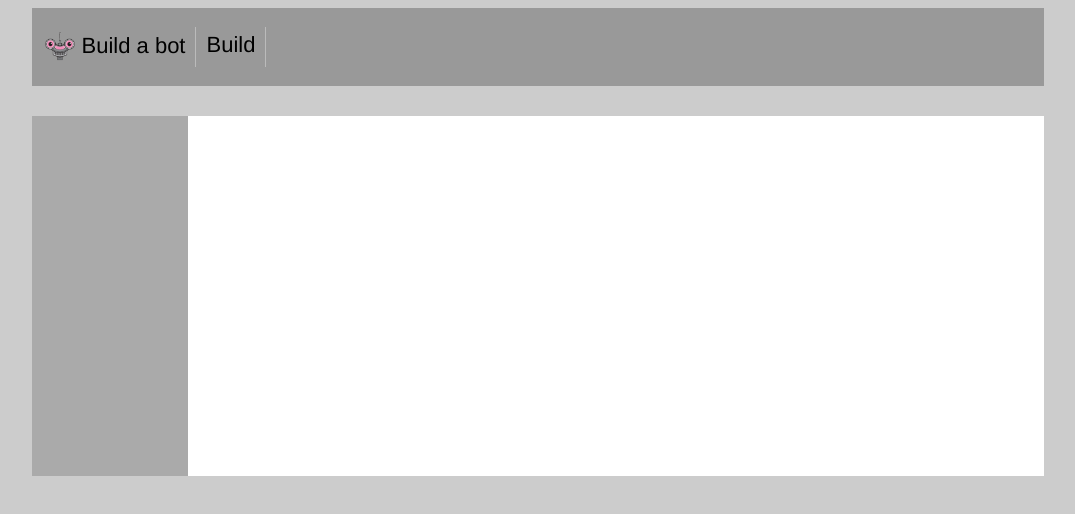
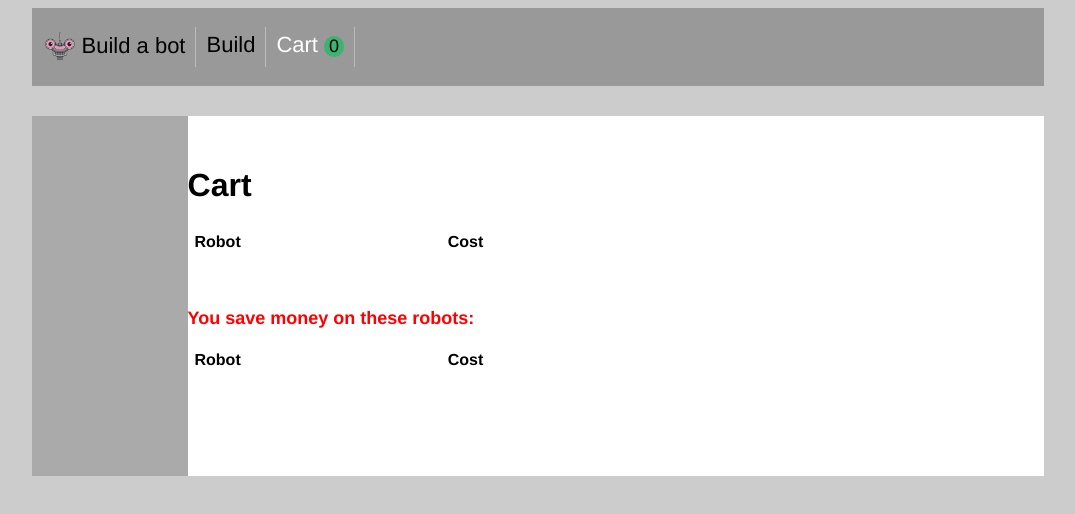
Before and after one commit to lmalvasia/Vue-Robot-Builder, a Vue app: page /cart in a window 1280 px wide. Shown: the top 514 px of the page, without its empty margins (102-1177 px from the left). Built offline with nearby package versions, Linux system fonts and the light colour scheme.

Commit message:
Write mutation to change the state and write getters to get state

```diff
--- a/src/App.vue
+++ b/src/App.vue
@@ -18,6 +18,14 @@
               Build
             </router-link>
           </li>
+          <li class="nav-item">
+            <router-link active-class="activePage" class="nav-link" :to="{name: 'Cart'}" exact>
+              Cart
+            </router-link>
+            <div class="cart-items">
+              {{cart.length}}
+            </div>
+          </li>
         </ul>
       </nav>
     </header>
@@ -37,6 +45,11 @@
 <script>
 export default {
   name: 'app',
+  computed: {
+    cart() {
+      return this.$store.state.cart;
+    },
+  },
 };
 </script>
 
@@ -102,4 +115,12 @@
   width: 10%;
   min-height: 300px;
 }
+.cart-items {
+  font-size: 18px;
+  width: 20px;
+  text-align: center;
+  display: inline-block;
+  border-radius: 100px;
+  background-color: mediumseagreen;
+}
 </style>
--- /dev/null
+++ b/src/cart/ShoppingCart.vue
@@ -0,0 +1,82 @@
+<template>
+  <div>
+    <h1>Cart</h1>
+    <table>
+      <thead>
+        <tr>
+          <th class="robot-title">
+            Robot
+          </th>
+          <th class="cost">
+            Cost
+          </th>
+        </tr>
+      </thead>
+      <tbody>
+        <tr v-for="(robot, index) in cart" :key="index">
+          <td class="robot-title">
+            {{robot.head.title}}
+          </td>
+          <td class="cost">
+            {{robot.cost}}
+          </td>
+        </tr>
+      </tbody>
+    </table>
+    <h2 class="saleItems">You save money on these robots: </h2>
+    <table>
+      <thead>
+        <tr>
+          <th class="robot-title">
+            Robot
+          </th>
+          <th class="cost">
+            Cost
+          </th>
+        </tr>
+      </thead>
+      <tbody>
+        <tr v-for="(robot, index) in cartSaleItems" :key="index">
+          <td class="robot-title">
+            {{robot.head.title}}
+          </td>
+          <td class="cost">
+            {{robot.cost}}
+          </td>
+        </tr>
+      </tbody>
+    </table>
+ </div>
+</template>
+
+<script>
+export default {
+  name: 'Cart',
+  computed: {
+    cart() {
+      return this.$store.state.cart;
+    },
+    cartSaleItems() {
+      return this.$store.getters.cartSaleItems;
+    },
+  },
+};
+</script>
+
+<style scoped>
+  td, th {
+    padding: 5px;
+  }
+  .robot-title {
+    text-align: left;
+    padding-right: 200px;
+  }
+  .cost {
+    text-align: right;
+  }
+  .saleItems {
+    margin-top: 50px;
+    font-size: 18px;
+    color:red;
+  }
+</style>
--- a/src/router/index.js
+++ b/src/router/index.js
@@ -10,6 +10,7 @@
 import RobotTorsos from '../parts/RobotTorsos.vue';
 import SidebarStandard from '../sidebars/SidebarStandard.vue';
 import SidebarBuild from '../sidebars/SidebarBuild.vue';
+import ShoppingCart from '../cart/ShoppingCart.vue';
 
 Vue.use(Router);
 
@@ -64,5 +65,9 @@
       const isValidId = Number.isInteger(Number(to.params.id));
       next(isValidId);
     },
+  }, {
+    path: '/cart',
+    name: 'Cart',
+    component: ShoppingCart,
   }],
 });
--- a/src/store/index.js
+++ b/src/store/index.js
@@ -4,5 +4,17 @@
 Vue.use(Vuex);
 
 export default new Vuex.Store({
-
+  state: {
+    cart: [],
+  },
+  mutations: {
+    addRobotToCart(state, robot) {
+      state.cart.push(robot);
+    },
+  },
+  getters: {
+    cartSaleItems(state) {
+      return state.cart.filter(item => item.head.onSale);
+    },
+  },
 });
```
Also changed, not shown: src/build/robotBuilder.vue.
